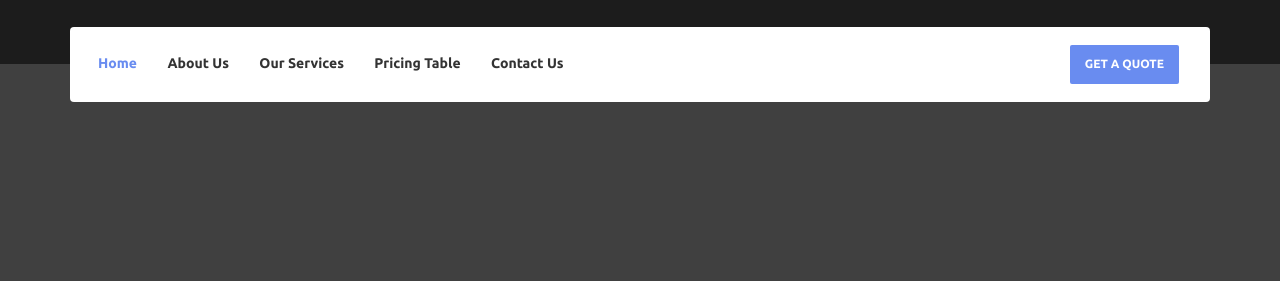
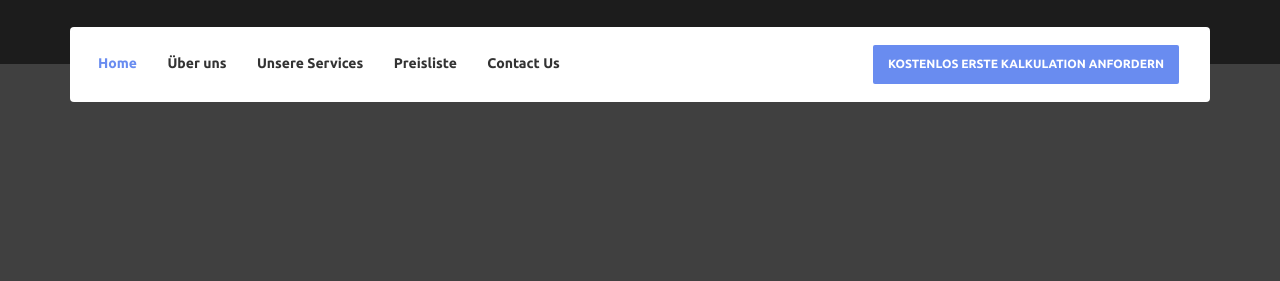
Before and after one commit to andsei00/andsei00.github.io, a plain HTML site: page index.html in a window 1280 px wide. Shown: the part 84-365 px from the top of the page. Drawn offline with nearby package versions, Linux system fonts and the light colour scheme; files whose address does not match are found by name.

Commit message:
nav liste angepasst.

```diff
--- a/index.html
+++ b/index.html
@@ -82,11 +82,11 @@
 						<div class="col-xs-12">
 							<ul class="nav-list list-inline">
 								<li><a href="#" data-scroll-nav="0" class="smooth">Home</a></li>
-								<li><a href="#" data-scroll-nav="2" class="smooth">About Us</a></li>
-								<li><a href="#" data-scroll-nav="3" class="smooth">Our Services</a></li>
-								<li><a href="#" data-scroll-nav="4" class="smooth">Pricing Table</a></li>
+								<li><a href="#" data-scroll-nav="2" class="smooth">Über uns</a></li>
+								<li><a href="#" data-scroll-nav="3" class="smooth">Unsere Services</a></li>
+								<li><a href="#" data-scroll-nav="4" class="smooth">Preisliste</a></li>
 								<li><a href="mailto:Mail@Example.com">Contact Us</a></li>
-								<li class="button"><a href="#" class="btn btn-default main-bg-color text-uppercase smooth" data-scroll-nav="1">Get A Quote</a></li>
+								<li class="button"><a href="#" class="btn btn-default main-bg-color text-uppercase smooth" data-scroll-nav="1">kostenlos erste Kalkulation anfordern</a></li>
 							</ul>
 						</div>
 					</div>
```
